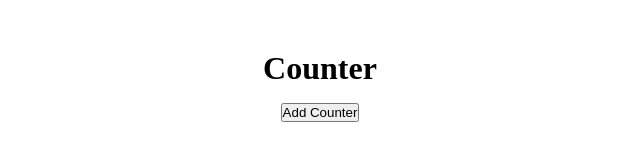
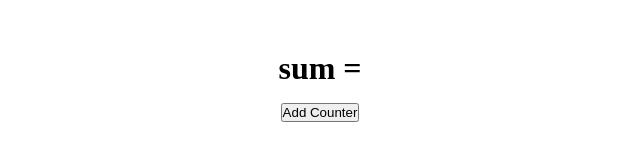
Before and after one commit to boszza1357/homework6.1, a plain HTML site: page index.html in a window 1280 px wide. Shown: the whole page, without its empty margins (320-960 px from the left). Drawn offline with Linux system fonts and the light colour scheme.

Commit message:
Update index.html

```diff
--- a/index.html
+++ b/index.html
@@ -7,7 +7,7 @@
     <title>hw01</title>
 </head>
 <body>
-    <h1>Counter </h1>
+    <h1 class=" show-sum">sum =  </h1>
     <button class="btn-add">Add Counter</button>
     <div id="root">
     </div>
```
